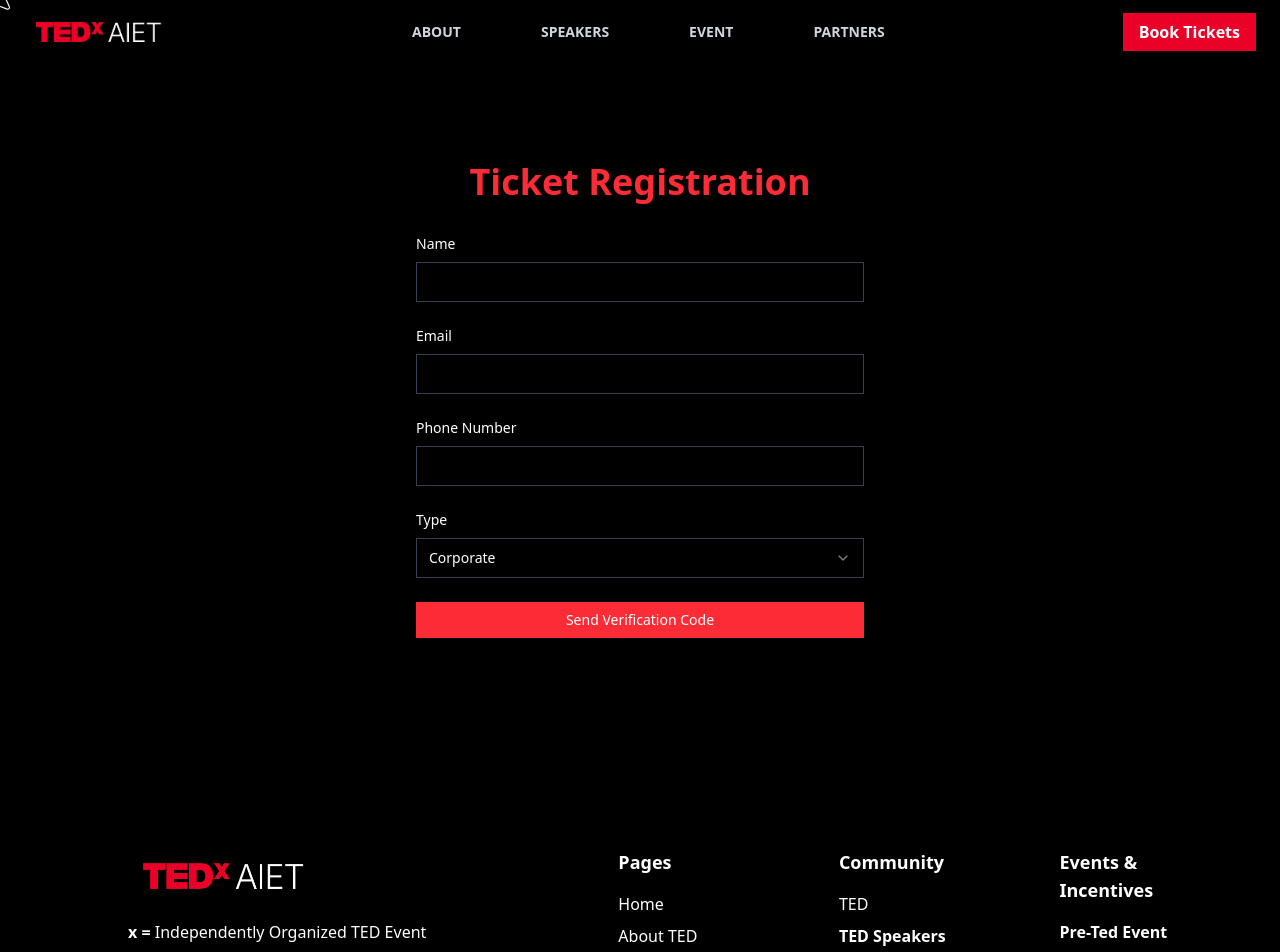
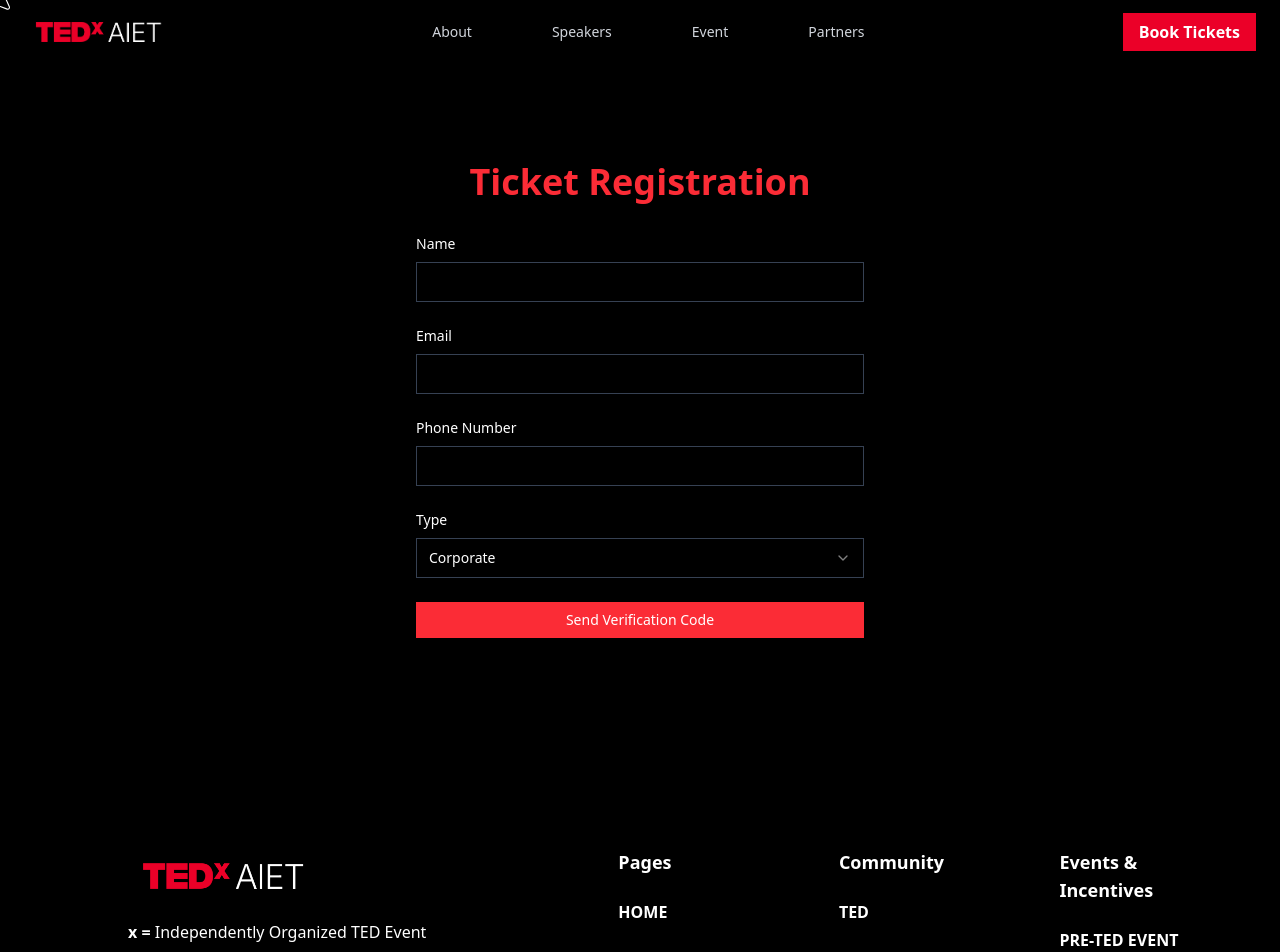
Before and after one commit to BNsrujan/Tedx, a Next.js app: page /tickets in a window 1280 px wide. Shown: the top 952 px of the page. Built offline with nearby package versions, Linux system fonts and the light colour scheme.

Commit message:
email has been corrected

```diff
--- a/drizzle.config.ts
+++ b/drizzle.config.ts
@@ -1,11 +1,12 @@
 import type { Config } from 'drizzle-kit';
+import * as dotenv from 'dotenv';
+dotenv.config();
 
 export default {
   schema: './src/lib/schema.ts',
   out: './drizzle',
-  driver: 'pg',
   dialect: 'postgresql',
   dbCredentials: {
-    connectionString: process.env.DATABASE_URL!,
+    url: process.env.DATABASE_URL!,
   },
 } as Config;
--- a/package.json
+++ b/package.json
@@ -18,6 +18,7 @@
     "@types/nodemailer": "^6.4.17",
     "class-variance-authority": "^0.7.1",
     "clsx": "^2.1.1",
+    "dotenv": "^16.5.0",
     "dotted-map": "^2.2.3",
     "drizzle-orm": "^0.44.2",
     "framer-motion": "^12.16.0",
--- a/src/components/Navbar.tsx
+++ b/src/components/Navbar.tsx
@@ -1,15 +1,18 @@
 "use client";
 
-import { HyperText } from "@/components/magicui/hyper-text";
 import { useState } from "react";
 import Image from "next/image";
 import Link from "next/link";
 
-export default function Navbar() {
+interface NavbarProps {
+  isHovered?: boolean;
+}
+
+export default function Navbar({ isHovered = false }: NavbarProps) {
   const [isOpen, setIsOpen] = useState(false);
 
   return (
-    <nav className="absolute w-full shadow-md top-0 left-0 z-50">
+    <nav className="absolute w-full top-0 left-0 z-50">
       <div className="max-w-7xl mx-auto px-4 sm:px-6">
         <div className="flex justify-between items-center h-16">
           {/* Logo */}
@@ -19,17 +22,25 @@ export default function Navbar() {
 
           {/* Desktop Nav Links */}
           <div className="hidden md:flex space-x-20 text-gray-300 font-medium text-sm">
-            <Link href="#about" className="  cursor-none hover:text-red-600 transition"><HyperText className=" cursor-none">About</HyperText></Link>
-            <Link href="#speakers" className="  cursor-none hover:text-red-600 transition"><HyperText>Speakers</HyperText></Link>
-            <Link href="#event" className="  cursor-none hover:text-red-600 transition"><HyperText>Event</HyperText></Link>
-            <Link href="#partners" className="  cursor-none hover:text-red-600 transition"><HyperText>Partners</HyperText></Link>
+            <Link href="#about" className={`cursor-none hover:text-red-600 duration-500 transition ${isHovered ? 'text-black/70' : ''}`}>
+              About
+            </Link>
+            <Link href="#speakers" className={`cursor-none hover:text-red-600 duration-500 transition ${isHovered ? 'text-black/70' : ''}`}>
+              Speakers
+            </Link>
+            <Link href="#event" className={`cursor-none hover:text-red-600 duration-500 transition ${isHovered ? 'text-black/70' : ''}`}>
+              Event
+            </Link>
+            <Link href="#partners" className={`cursor-none hover:text-red-600 duration-500 transition ${isHovered ? 'text-black/70' : ''}`}>
+              Partners
+            </Link>
           </div>
 
           {/* Ticket Button */}
           <div className="hidden md:block">
             <Link
               href="/tickets"
-              className="bg-ted-red text-white px-4 py-2 font-bold hover:bg-red-700 transition"
+              className={`bg-ted-red text-white px-4 py-2 font-bold hover:bg-red-700 transition cursor-none ${isHovered ? 'text-black' : ''}`}
             >
               Book Tickets
             </Link>
@@ -37,7 +48,7 @@ export default function Navbar() {
 
           {/* Mobile Menu Icon */}
           <div className="md:hidden">
-            <button onClick={() => setIsOpen(!isOpen)} className="text-gray-300 focus:outline-none">
+            <button onClick={() => setIsOpen(!isOpen)} className={`focus:outline-none ${isHovered ? 'text-black' : 'text-gray-300'}`}>
               {isOpen ? (
                 // Close Icon (SVG)
                 <svg xmlns="http://www.w3.org/2000/svg" className="h-8 w-8" fill="none"
@@ -58,7 +69,7 @@ export default function Navbar() {
 
       {/* Mobile Menu */}
       {isOpen && (
-        <div className="md:hidden bg-black shadow-lg px-4 pt-4 pb-6 space-y-4 text-gray-300 font-medium text-center text-sm">
+        <div className={`md:hidden bg-black shadow-lg px-4 pt-4 pb-6 space-y-4 font-medium text-center text-sm ${isHovered ? 'text-black' : 'text-gray-300'}`}>
           <Link href="#about" onClick={() => setIsOpen(false)} className="block hover:text-red-600 transition">About</Link>
           <Link href="#speakers" onClick={() => setIsOpen(false)} className="block hover:text-red-600 transition">Speakers</Link>
           <Link href="#event" onClick={() => setIsOpen(false)} className="block hover:text-red-600 transition">Event</Link>
--- a/src/components/footer.tsx
+++ b/src/components/footer.tsx
@@ -1,5 +1,6 @@
 import Image from "next/image";
 import Link from "next/link";
+import { HyperText } from "@/components/magicui/hyper-text";
 
 export default function Footer() {
   return (
@@ -33,7 +34,7 @@ export default function Footer() {
                   href={social.href}
                   target="_blank"
                   rel="noopener noreferrer"
-                  className="hover:opacity-80 p-2 bg-black border rounded-md border-black hover:border-red-400 transition-all duration-300"
+                  className="hover:opacity-80 p-2 bg-black border  duration-500 border-black hover:border-red-400 transition-all "
                 >
                   <Image
                     src={social.icon}
@@ -64,8 +65,8 @@ export default function Footer() {
                     { href: "#community", text: "TED Community" }
                   ].map((link) => (
                     <li key={link.text}>
-                      <a href={link.href} className="hover:text-ted-red-400 transition-colors">
-                        {link.text}
+                      <a href={link.href} className="hover:text-ted-red transition-colors ">
+                        <HyperText>{link.text}</HyperText>
                       </a>
                     </li>
                   ))}
@@ -85,9 +86,9 @@ export default function Footer() {
                         href={link.href}
                         target={link.external ? "_blank" : undefined}
                         rel={link.external ? "noopener noreferrer" : undefined}
-                        className={`hover:text-ted-red-400 transition-colors ${link.bold ? "font-bold" : ""}`}
+                        className={`hover:text-ted-red transition-colors ${link.bold ? "font-bold" : ""}`}
                       >
-                        {link.text}
+                        <HyperText>{link.text}</HyperText>
                       </a>
                     </li>
                   ))}
@@ -105,9 +106,9 @@ export default function Footer() {
                     <li key={link.text}>
                       <a
                         href={link.href}
-                        className={`hover:text-ted-red-400 transition-colors ${link.bold ? "font-bold" : ""}`}
+                        className={`hover:text-ted-red transition-colors ${link.bold ? "font-bold" : ""}`}
                       >
-                        {link.text}
+                        <HyperText>{link.text}</HyperText>
                       </a>
                     </li>
                   ))}
@@ -116,9 +117,9 @@ export default function Footer() {
                   href="https://www.youtube.com/@tedxaiet"
                   target="_blank"
                   rel="noopener noreferrer"
-                  className="inline-block bg-gray-200 text-black font-semibold px-6 py-3 rounded-md hover:bg-gray-300 transition-colors text-sm"
+                  className="inline-block bg-ted-red text-black font-semibold px-6 py-3  hover:bg-red-600 transition-colors text-sm"
                 >
-                  Watch on YouTube
+                  <HyperText>Watch on YouTube</HyperText>
                 </a>
               </div>
             </div>
@@ -138,8 +139,8 @@ export default function Footer() {
                     { href: "#community", text: "TED Community" }
                   ].map((link) => (
                     <li key={link.text}>
-                      <a href={link.href} className="hover:text-ted-red-400 transition-colors">
-                        {link.text}
+                      <a href={link.href} className="hover:text-ted-red transition-colors">
+                        <HyperText>{link.text}</HyperText>
                       </a>
                     </li>
                   ))}
@@ -159,9 +160,9 @@ export default function Footer() {
                         href={link.href}
                         target={link.external ? "_blank" : undefined}
                         rel={link.external ? "noopener noreferrer" : undefined}
-                        className={`hover:text-ted-red-400 transition-colors ${link.bold ? "font-bold" : ""}`}
+                        className={`hover:text-ted-red transition-colors ${link.bold ? "font-bold" : ""}`}
                       >
-                        {link.text}
+                        <HyperText>{link.text}</HyperText>
                       </a>
                     </li>
                   ))}
@@ -180,9 +181,9 @@ export default function Footer() {
                       <li key={link.text}>
                         <a
                           href={link.href}
-                          className={`hover:text-ted-red-400 transition-colors ${link.bold ? "font-bold" : ""}`}
+                          className={`hover:text-ted-red transition-colors ${link.bold ? "font-bold" : ""}`}
                         >
-                          {link.text}
+                          <HyperText>{link.text}</HyperText>
                         </a>
                       </li>
                     ))}
@@ -194,7 +195,7 @@ export default function Footer() {
                   rel="noopener noreferrer"
                   className="inline-block bg-ted-red text-white font-semibold px-6 py-3  hover:bg-ted-600 transition-colors text-sm lg:text-base"
                 >
-                  Watch on YouTube
+                  <HyperText>Watch on YouTube</HyperText>
                 </Link>
               </div>
             </div>
--- a/src/components/tedhidden.tsx
+++ b/src/components/tedhidden.tsx
@@ -2,18 +2,24 @@
 import { useState, useEffect } from "react";
 import { MaskContainer } from "@/components/ui/svg-mask-effect";
 import { TypewriterEffect } from "@/components/ui/typewriter";
+import Navbar from "./Navbar";
 
 export function TEDxhidden() {
   const [mounted, setMounted] = useState(false);
+  const [isHovered, setIsHovered] = useState(false);
 
   useEffect(() => {
     setMounted(true);
+    return () => setMounted(false);
   }, []);
 
   return (
     <div className="relative min-h-screen flex justify-center items-center">
+      <div className="pointer-events-none absolute inset-x-0 z-10 bottom-0 h-1/12 bg-gradient-to-t from-black"></div>
+      <Navbar isHovered={isHovered} />
       <div className="flex min-h-screen w-full items-center justify-center overflow-hidden">
         <MaskContainer
+          onHoverChange={setIsHovered}
           revealText={
             <div className="w-full max-w-full px-4 text-center">
               {mounted && (
@@ -26,25 +32,23 @@ export function TEDxhidden() {
                     { text: "A", className: "text-white" },
                     { text: "Transformation", className: "text-ted-red" },
                   ]}
+                  onHoverChange={isHovered}
                   className="text-white text-5xl sm:text-5xl md:text-6xl lg:text-[6rem] xl:text-9xl leading-tight uppercase"
                   cursorClassName="bg-ted-red"
                 />
               )}
             </div>
           }
-          className="min-h-screen w-full   text-black text-center"
+          className="min-h-screen w-full text-black text-center"
         >
-          <div className="flex justify-center  items-center w-full h-screen">
-          <div className="absolute min-w-[800px] flex flex-col  h-full  justify-center items-center">
-            <h1 className="relative text-white font-bold  leading-tight w-full text-6xl sm:text-6xl md:text-7xl lg:text-8xl xl:text-[10rem]">
-              <span className="text-ted-red font-black">TED</span>
-              <span className="absolute text-ted-red font-black text-[0.5em] ">
-                x
-              </span>
-              {"     "}
-              <span className="font-light text-black ">AIET</span>
-            </h1>
-          </div>
+          <div className="flex justify-center items-center w-full h-screen">
+            <div className="absolute min-w-[800px] flex flex-col h-full justify-center items-center">
+              <h1 className="relative text-white font-bold leading-tight w-full text-6xl sm:text-6xl md:text-7xl lg:text-8xl xl:text-[10rem]">
+                <span className="text-ted-red font-black">TED</span>
+                <span className="absolute text-ted-red font-black text-[0.5em] top-0">x</span>
+                <span className="font-light text-black ml-4">AIET</span>
+              </h1>
+            </div>
           </div>
         </MaskContainer>
       </div>
--- a/src/components/ui/container-scroll-animation.tsx
+++ b/src/components/ui/container-scroll-animation.tsx
@@ -67,7 +67,7 @@ export const Header = ({
       style={{
         translateY: translate,
       }}
-      className="div max-w-5xl mx-auto text-center"
+      className="max-w-5xl mx-auto text-center"
     >
       {titleComponent}
     </motion.div>
--- a/src/components/ui/select.tsx
+++ b/src/components/ui/select.tsx
@@ -69,7 +69,7 @@ const SelectItem = React.forwardRef<
   <SelectPrimitive.Item
     ref={ref}
     className={cn(
-      "relative flex w-full cursor-default select-none items-center rounded-sm py-1.5 pl-8 pr-2 text-sm outline-none focus:bg-accent focus:text-accent-foreground data-[disabled]:pointer-events-none data-[disabled]:opacity-50",
+      "relative flex w-full  select-none items-center rounded-sm py-1.5 pl-8 pr-2 text-sm outline-none focus:bg-accent focus:text-accent-foreground data-[disabled]:pointer-events-none data-[disabled]:opacity-50",
       className
     )}
     {...props}
--- a/src/components/ui/svg-mask-effect.tsx
+++ b/src/components/ui/svg-mask-effect.tsx
@@ -14,12 +14,14 @@ export const MaskContainer = ({
   size = 18,
   revealSize = 700,
   className,
+  onHoverChange,
 }: {
   children?: string | React.ReactNode;
   revealText?: string | React.ReactNode;
   size?: number;
   revealSize?: number;
   className?: string;
+  onHoverChange?: (isHovered: boolean) => void;
 }) => {
   const [isHovered, setIsHovered] = useState(false);
   const [mousePosition, setMousePosition] = useState<MousePosition>({ x: null, y: null });
@@ -40,6 +42,10 @@ export const MaskContainer = ({
       currentRef.removeEventListener("mousemove", updateMousePosition);
     };
   }, []);
+
+  useEffect(() => {
+    onHoverChange?.(isHovered);
+  }, [isHovered, onHoverChange]);
 
   const maskSize = isHovered ? revealSize : size;
 
--- a/src/components/ui/wobble-card.tsx
+++ b/src/components/ui/wobble-card.tsx
@@ -37,12 +37,12 @@ export const WobbleCard = ({
         transition: "transform 0.1s ease-out",
       }}
       className={cn(
-        "mx-auto w-full bg-indigo-800  relative overflow-hidden",
+        "mx-auto w-full bg-indigo-800 relative overflow-hidden",
         containerClassName
       )}
     >
       <div
-        className="relative  h-full sm:mx-0  overflow-hidden"
+        className="relative h-full sm:mx-0 overflow-hidden"
         style={{
           boxShadow:
             "0 10px 32px rgba(34, 42, 53, 0.12), 0 1px 1px rgba(0, 0, 0, 0.05), 0 0 0 1px rgba(34, 42, 53, 0.05), 0 4px 6px rgba(34, 42, 53, 0.08), 0 24px 108px rgba(47, 48, 55, 0.10)",
```
Also changed, not shown: src/components/ticket.tsx (+7 -7 lines), src/components/ui/typewriter.tsx (+11 -7 lines), 2 other files (tests, documents, lock files or other folders).
